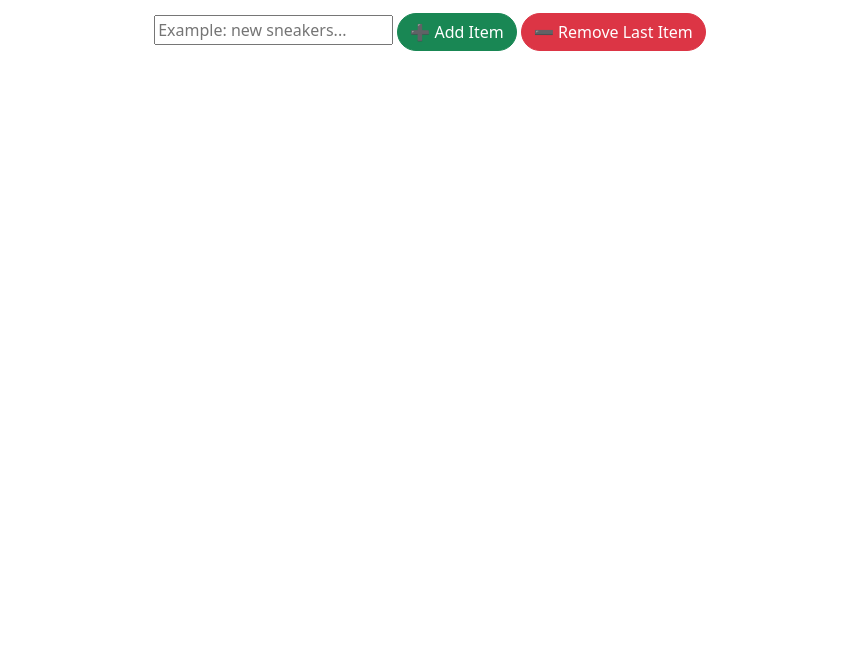
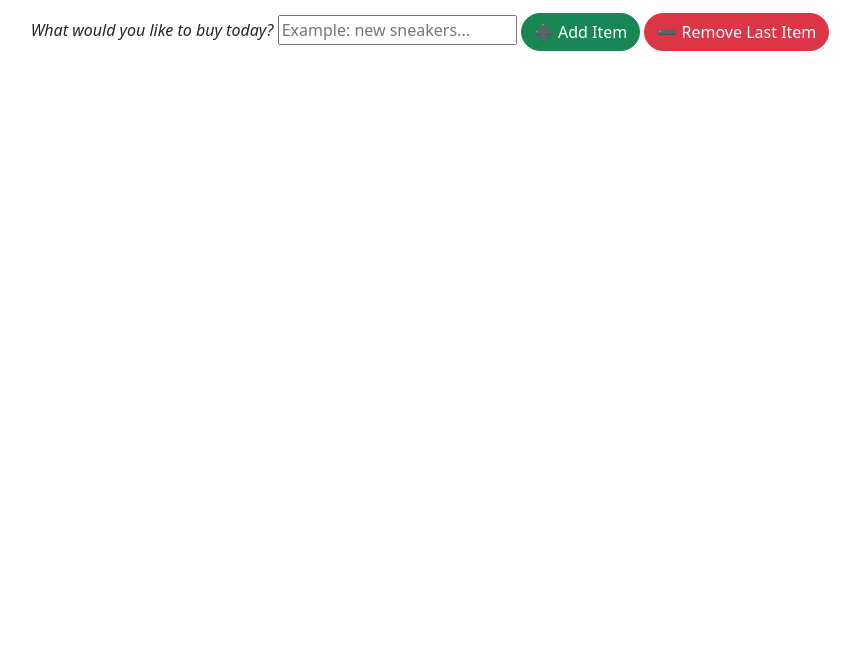
Before and after one commit to ANIO-Official/lab4.2-arrayManipulation, a plain HTML site: page index.html in a window 1280 px wide. Shown: the part 131-800 px from the top of the page, without its empty margins (210-1070 px from the left). Drawn offline with nearby package versions, Linux system fonts and the light colour scheme.

Commit message:
Updated README with information and details about project. Updated HTML to add label to input field.

```diff
--- a/index.html
+++ b/index.html
@@ -18,6 +18,7 @@
         </div>
         <div id="list-container">
             <form>
+                <label><i>What would you like to buy today?</i></label>
                 <input id="itemInput" type="text" placeholder="Example: new sneakers..."/>
                 <button id="addItemBtn" type="button" class="btn btn-success rounded-pill">➕ Add Item</button>
                 <button id="removeLastItemBtn" type="button" class="btn btn-danger rounded-pill">➖ Remove Last Item</button>
```
Also changed, not shown: 1 other file.
